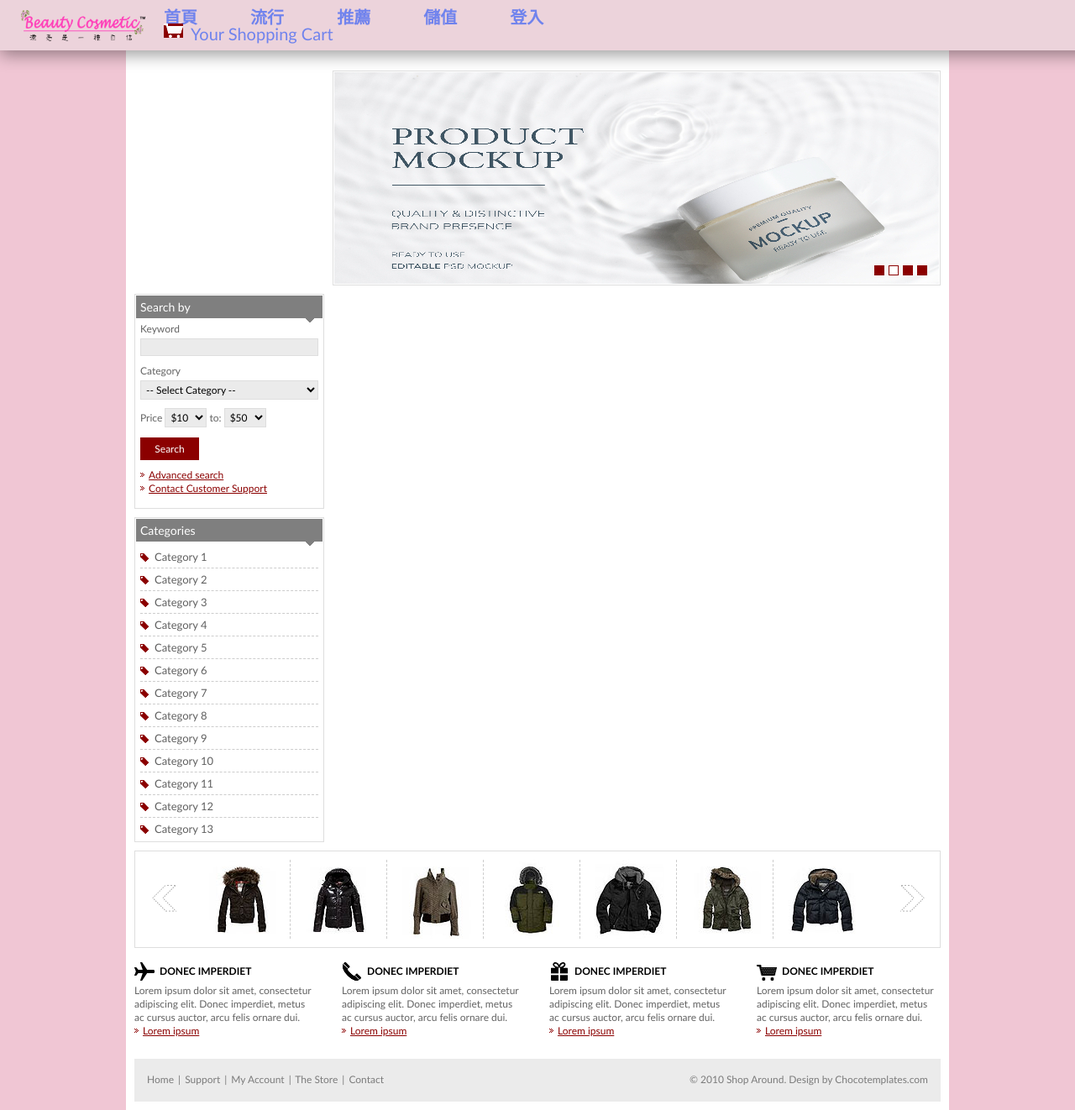
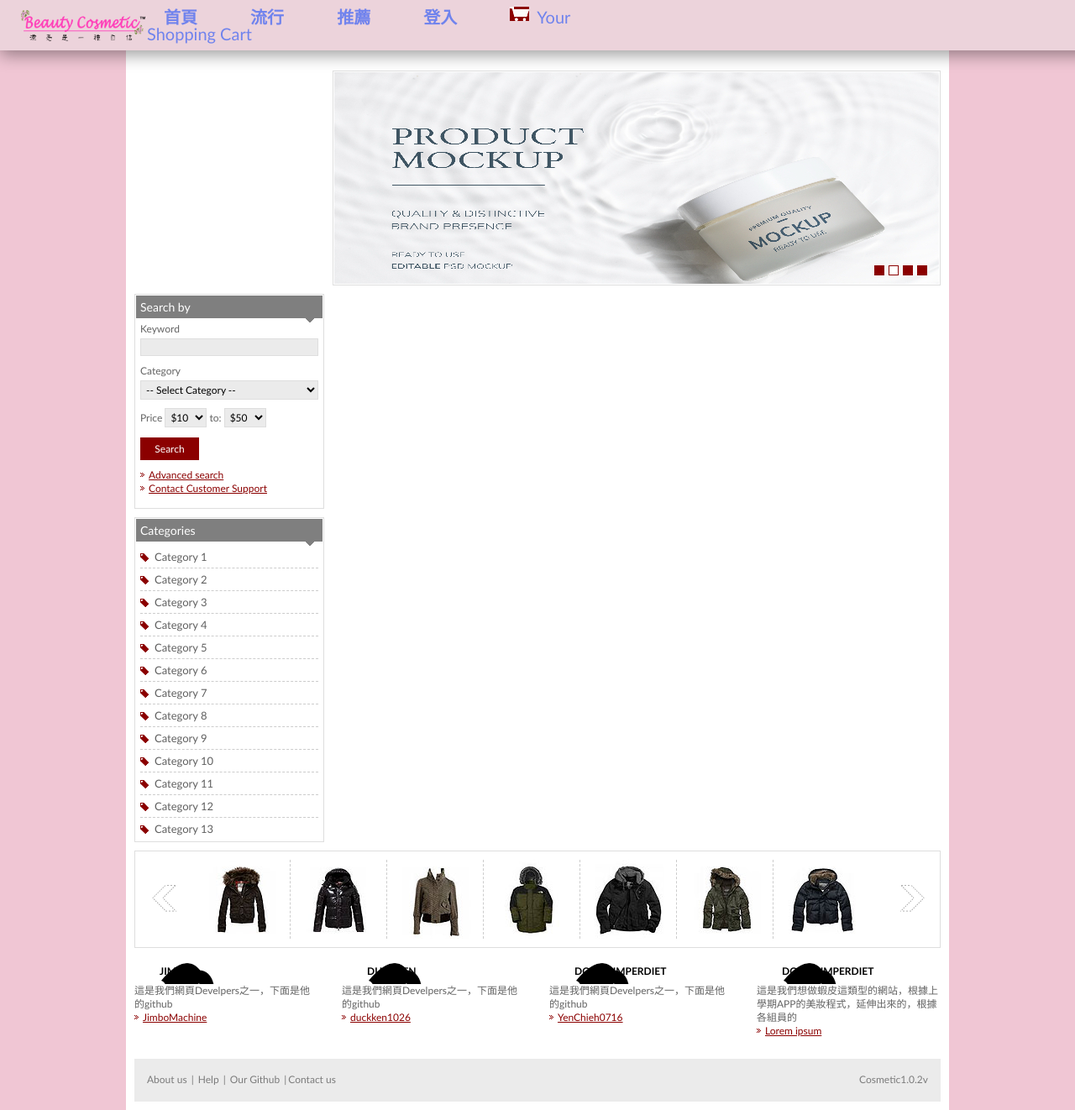
Before and after one commit to duckken1026/Cosmetic-Web, a PHP site: page /Cosmetic-Web/Homepage/index.php in a window 1280 px wide. Shown: the whole page at 84% size. Run offline with PHP 8.4, Linux system fonts and the light colour scheme; data that the repository does not hold is empty.

Commit message:
duckken's error

```diff
--- a/Homepage/css/style.css
+++ b/Homepage/css/style.css
@@ -514,19 +514,19 @@ h3.ico {
 }
 
 h3.ico1 {
-    background-image: url(images/ico1.gif);
+    background-image: url(images/person.png);
 }
 
 h3.ico2 {
-    background-image: url(images/ico2.gif);
+    background-image: url(images/person.png);
 }
 
 h3.ico3 {
-    background-image: url(images/ico3.gif);
+    background-image: url(images/person.png);
 }
 
 h3.ico4 {
-    background-image: url(images/ico4.gif);
+    background-image: url(images/person.png);
 }
 
 #footer {
--- a/Homepage/index.php
+++ b/Homepage/index.php
@@ -5,6 +5,7 @@
 <title>Shop Around</title>
 <meta http-equiv="Content-type" content="text/html; charset=utf-8" />
 <link rel="stylesheet" href="css/style.css" type="text/css" media="all" />
+<link rel="stylesheet" href="css/ie6.css" type="text/css" media="all" />
 <!--[if lte IE 6]><link rel="stylesheet" href="css/ie6.css" type="text/css" media="all" /><![endif]-->
 <script src="js/jquery-1.4.1.min.js" type="text/javascript"></script>
 <script src="js/jquery.jcarousel.pack.js" type="text/javascript"></script>
@@ -20,7 +21,6 @@
     <div class = "Headee" id = "Homepage" ><a href="index.php"><b>首頁</b></a></div>
     <div class = "Headee" id = "Popular" ><a href="./popular.html"><b>流行</b></a></div>
     <div class = "Headee" id = "Recommendation"><a href="./anime.html"><b>推薦</b></a></div>
-    <div class = "Headee" id = "AllIn">  <a href="./about.html"><b>儲值</b></a></div>
     <div class = "Headee" id = "Login"><a href="../Login/Login.html"><b>登入</b></a></div>
     <a href="#" class="cart-link">Your Shopping Cart</a>
   </div>
@@ -241,27 +241,23 @@
       <div class="cols">
         <div class="cl">&nbsp;</div>
         <div class="col">
-          <h3 class="ico ico1">Donec imperdiet</h3>
-          <p>Lorem ipsum dolor sit amet, consectetur adipiscing elit. Donec imperdiet, metus ac cursus auctor, arcu
-            felis ornare dui.</p>
-          <p class="more"><a href="#" class="bul">Lorem ipsum</a></p>
+          <h3 class="ico ico1">Jimbo</h3>
+          <p>這是我們網頁Develpers之一，下面是他的github</p>
+          <p class="more"><a href="https://github.com/JimboMachine" class="bul">JimboMachine</a></p>
         </div>
         <div class="col">
-          <h3 class="ico ico2">Donec imperdiet</h3>
-          <p>Lorem ipsum dolor sit amet, consectetur adipiscing elit. Donec imperdiet, metus ac cursus auctor, arcu
-            felis ornare dui.</p>
-          <p class="more"><a href="#" class="bul">Lorem ipsum</a></p>
+          <h3 class="ico ico1">DuckKen</h3>
+          <p>這是我們網頁Develpers之一，下面是他的github</p>
+          <p class="more"><a href="https://github.com/duckken1026" class="bul">duckken1026</a></p>
         </div>
         <div class="col">
-          <h3 class="ico ico3">Donec imperdiet</h3>
-          <p>Lorem ipsum dolor sit amet, consectetur adipiscing elit. Donec imperdiet, metus ac cursus auctor, arcu
-            felis ornare dui.</p>
-          <p class="more"><a href="#" class="bul">Lorem ipsum</a></p>
+          <h3 class="ico ico1">Donec imperdiet</h3>
+          <p>這是我們網頁Develpers之一，下面是他的github</p>
+          <p class="more"><a href="https://github.com/YenChieh0716" class="bul">YenChieh0716</a></p>
         </div>
         <div class="col col-last">
-          <h3 class="ico ico4">Donec imperdiet</h3>
-          <p>Lorem ipsum dolor sit amet, consectetur adipiscing elit. Donec imperdiet, metus ac cursus auctor, arcu
-            felis ornare dui.</p>
+          <h3 class="ico ico1">Donec imperdiet</h3>
+          <p>這是我們想做蝦皮這類型的網站，根據上學期APP的美妝程式，延伸出來的，根據各組員的</p>
           <p class="more"><a href="#" class="bul">Lorem ipsum</a></p>
         </div>
         <div class="cl">&nbsp;</div>
@@ -271,10 +267,9 @@
     <!-- End Side Full -->
     <!-- Footer -->
     <div id="footer">
-      <p class="left"> <a href="#">Home</a> <span>|</span> <a href="#">Support</a> <span>|</span> <a href="#">My
-          Account</a> <span>|</span> <a href="#">The Store</a> <span>|</span> <a href="#">Contact</a> </p>
-      <p class="right"> &copy; 2010 Shop Around. Design by <a href="http://chocotemplates.com">Chocotemplates.com</a>
-      </p>
+      <p class="left"> <a href="#">About us</a> <span>|</span> <a href="#">Help</a> <span>|</span> <a href="#">Our
+          Github</a> <span>|</span><a href="#">Contact us</a> </p>
+      <p class="right">Cosmetic1.0.2v</p>
     </div>
     <!-- End Footer -->
   </div>
--- a/Login/Login.css
+++ b/Login/Login.css
@@ -210,7 +210,7 @@ input[type="button"]{
 }
 
 .nav-list  {
-    margin-right: 660px;
+    margin-right: 1100px;
 }
 
 .nav-brand {
@@ -247,3 +247,7 @@ input[type="button"]{
 .nav-toggler {
     display: none;
 }
+
+.Headee {
+	display: inline-block;
+}
--- a/config/connect.php
+++ b/config/connect.php
@@ -4,8 +4,8 @@ session_start();
 define('SITEURL', 'http://localhost/Cosmetic-Web/');
 define("LOCALHOST", "localhost");
 define('DB_USERNAME', 'root');
-define('DB_PASSWORD', '123');
-define('DB_NAME', 'beauty_cos');
+define('DB_PASSWORD', '');
+define('DB_NAME', 'cosmetic2');
 
 $conn = mysqli_connect(LOCALHOST, DB_USERNAME, DB_PASSWORD) or die(mysqli_error($link,));
 $db_select = mysqli_select_db($conn, DB_NAME) or die(mysqli_error($link,));
```
Also changed, not shown: Login/Login.php (renamed from Login/Login.html, +5 -6 lines), Login/Register/Register.css (+95 -0 lines), Login/Register/Register.js (added, +54 -0 lines), Login/Register/index.html (deleted, +0 -65 lines), Login/Register/index.php (added, +76 -0 lines), Homepage/css/images/person.png (added), Login/Register/style.css (line endings or trailing spaces).
